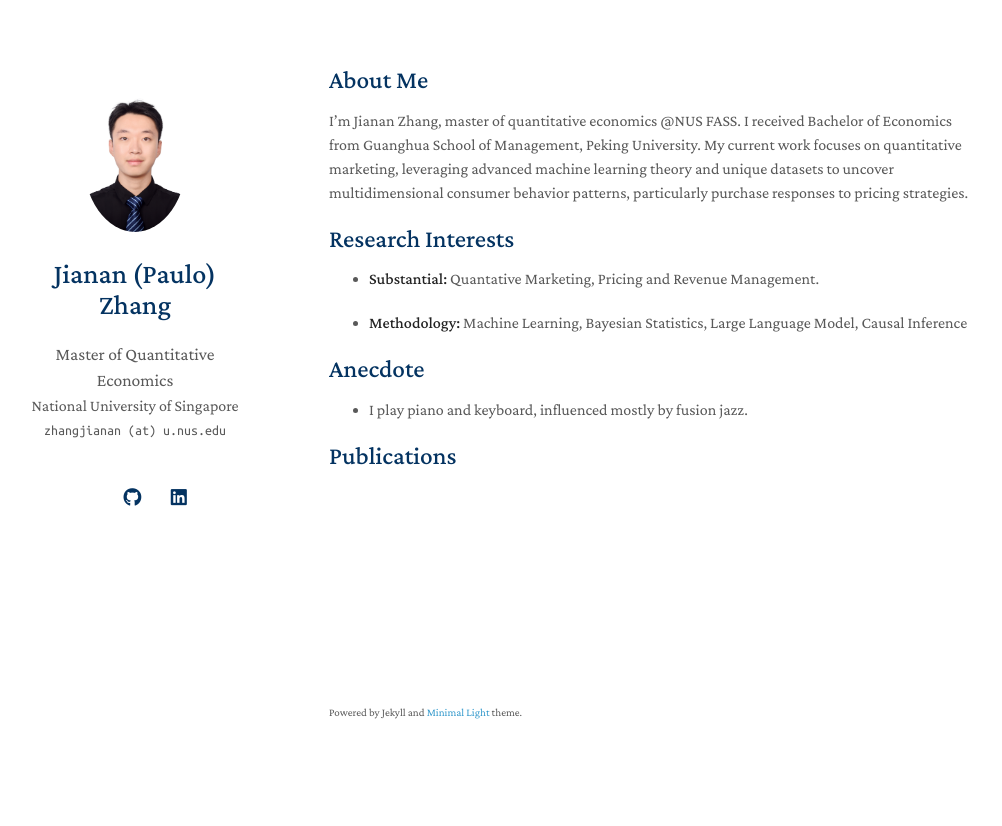
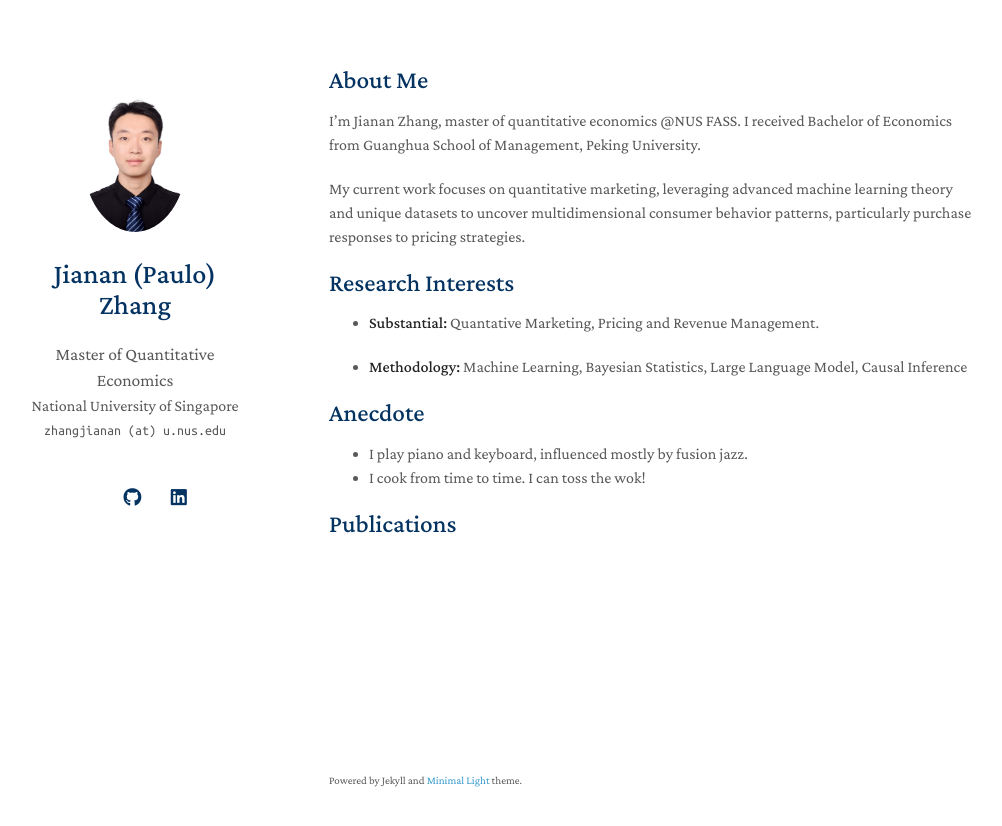
Before and after one commit to paulozhang42/paulozhang42.github.io, a Jekyll site: the page built from index.md, in a window 1280 px wide. Shown: the top 826 px of the page, without its empty margins (141-1143 px from the left). Built offline with Jekyll 4.4.1, drawn with Linux system fonts in a browser that asks for light colours; a style sheet for code colours, icons or effects is not loaded; our own code applies the rules of GitHub Pages for plain Markdown files.

Commit message:
Update index.md

```diff
--- a/index.md
+++ b/index.md
@@ -5,6 +5,7 @@ layout: homepage
 ## About Me
 
 I'm Jianan Zhang, master of quantitative economics @NUS FASS. I received Bachelor of Economics from Guanghua School of Management, Peking University.
+
 My current work focuses on quantitative marketing, leveraging advanced machine learning theory and unique datasets to uncover multidimensional consumer behavior patterns, particularly purchase responses to pricing strategies.
 
 ## Research Interests
@@ -17,6 +18,7 @@ My current work focuses on quantitative marketing, leveraging advanced machine l
 
 ## Anecdote
 - I play piano and keyboard, influenced mostly by fusion jazz.
+- I cook from time to time. I can toss the wok!
 
 {% include_relative _includes/publications.md %}
 
```
